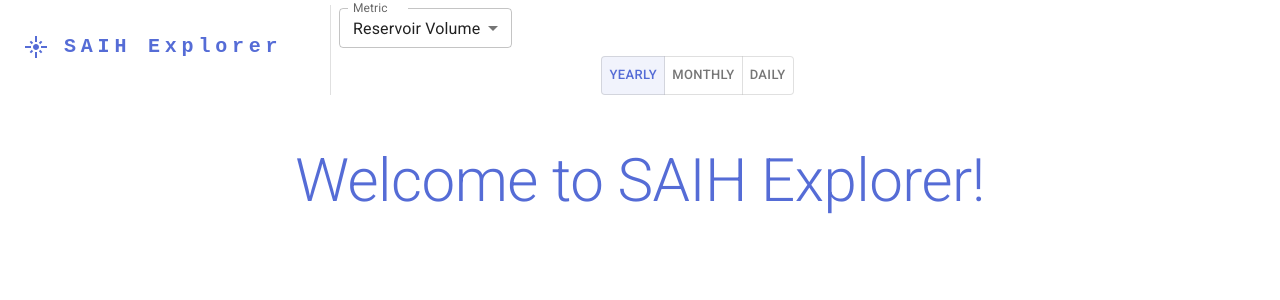
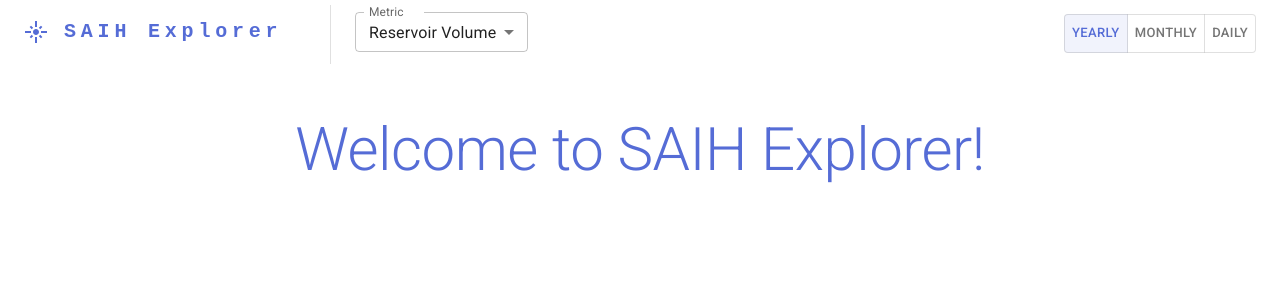
Before and after one commit to borja-munoz/reservoir-analysis, a React (Vite) app in the folder app/: page / in a window 1280 px wide. Shown: the top 300 px of the page. Built offline with nearby package versions, Linux system fonts and the light colour scheme.

Commit message:
Update styles

```diff
--- a/app/src/components/Filters.tsx
+++ b/app/src/components/Filters.tsx
@@ -20,12 +20,12 @@ export default function Filters() {
   };
 
   return (
-    <Grid container>
+    <Grid container ml={2}>
       <Grid item xs={6}>
         <MetricSelector />
       </Grid>
-      <Grid item xs={6} mr={2}>
-        <Stack direction="row" justifyContent="end">
+      <Grid item xs={6}>
+        <Stack direction="row" justifyContent="end" sx={{ marginTop: '10px' }}>
           <ToggleButtonGroup
             color="primary"
             value={timeStep}
```
